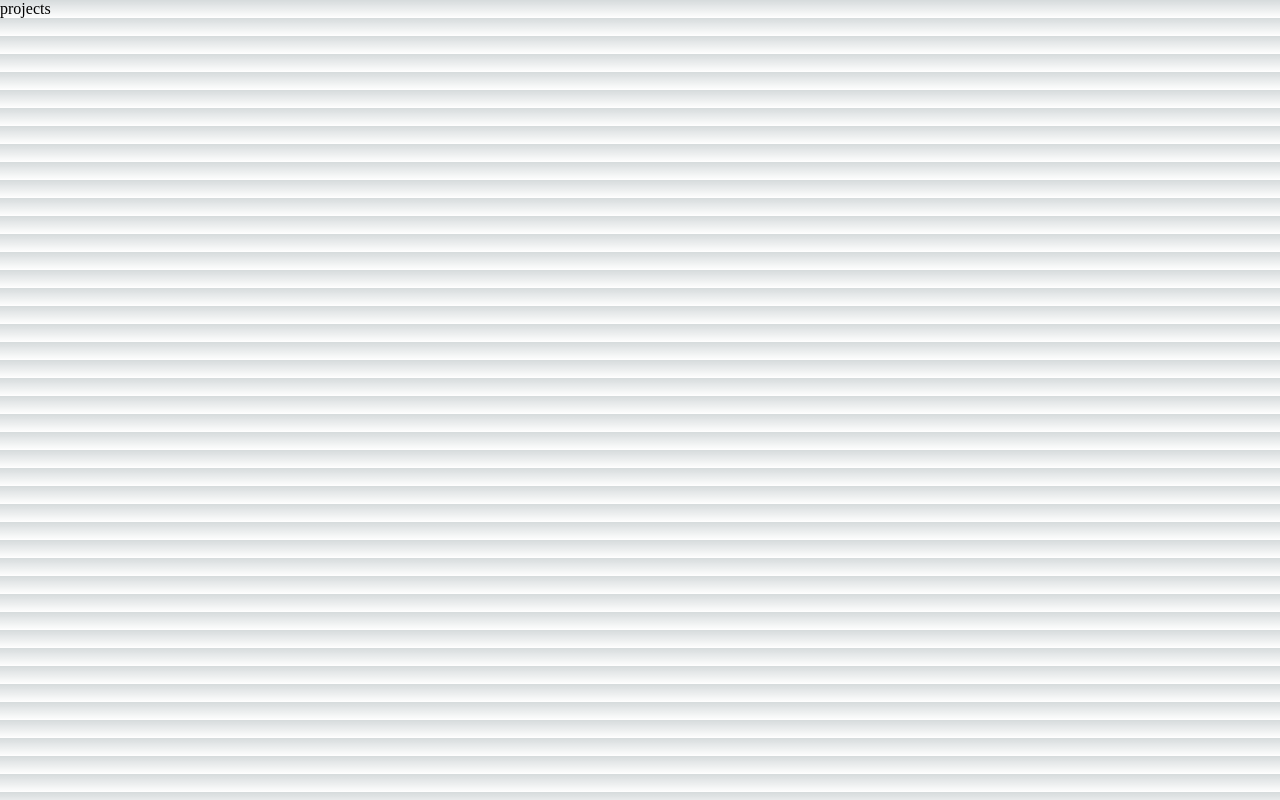
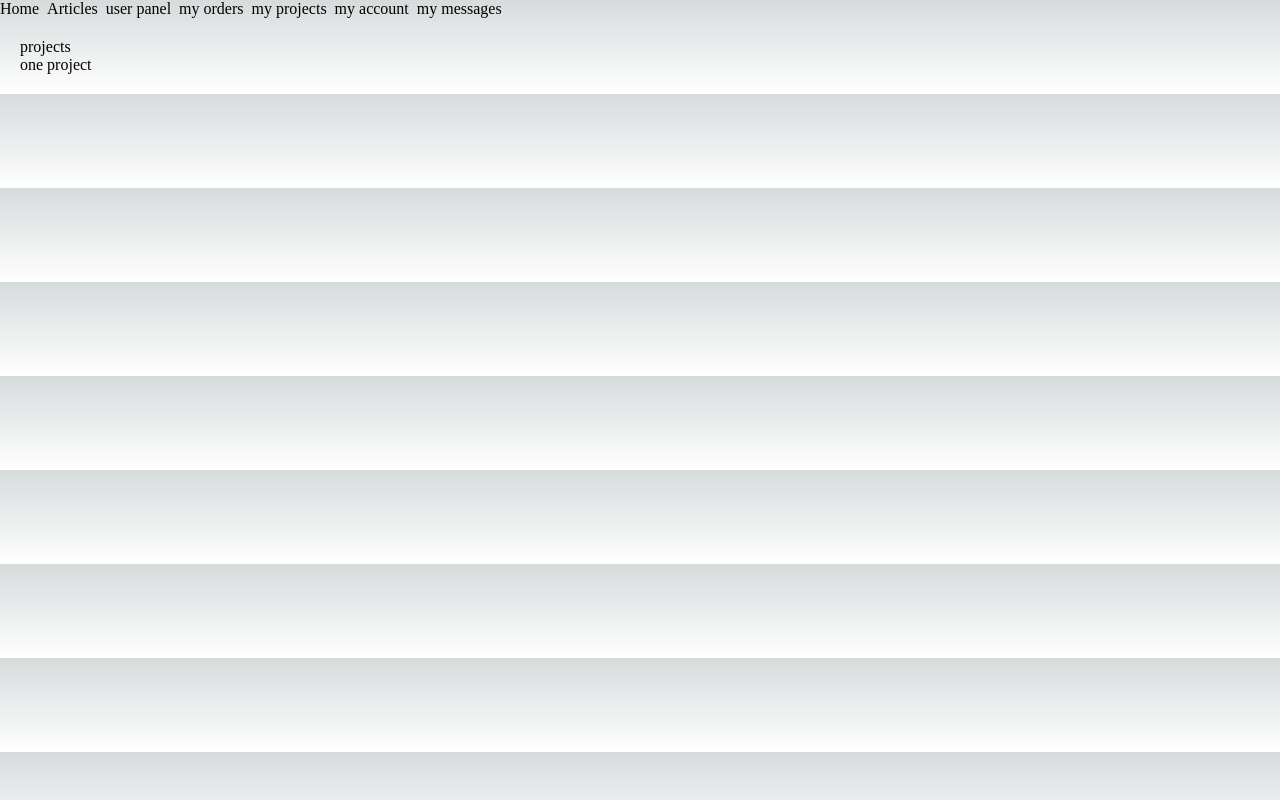
Before and after one commit to alirezaAslani-eng/nextJs-course, a Next.js app: page /admin/123/projects in a window 1280 px wide. Built offline with nearby package versions, Linux system fonts and the light colour scheme.

Commit message:
router -> link component

```diff
--- a/pages/_app.js
+++ b/pages/_app.js
@@ -1,5 +1,37 @@
-import '@/styles/globals.css'
+import "@/styles/globals.css";
+import Link from "next/link";
 
 export default function App({ Component, pageProps }) {
-  return <Component {...pageProps} />
+  return (
+    <>
+      <div style={{ display: "flex", alignItems: "center", gap: "4px" }}>
+        <Link href={"/"}>Home</Link>
+        <br />
+        <Link href={"/article"}>Articles</Link>
+        <br />
+        <Link href={"/user-panel"}>user panel</Link>
+        <br />
+        <Link href={"/user-panel/orders"}>my orders</Link>
+        <br />
+        <Link href={"/admin/123/projects"}>my projects</Link>
+        <br />
+        <Link href={"/admin/123/me"}>my account</Link>
+        <br />
+        <Link
+          href={{
+            pathname: "/admin/[admin_id]/notfication",
+            query: {
+              admin_id: "23",
+            },
+          }}
+        >
+          my messages
+        </Link>
+        <br />
+      </div>
+      <main style={{ padding: "20px" }}>
+        <Component {...pageProps} />
+      </main>
+    </>
+  );
 }
--- a/pages/admin/[admin_id]/projects/index.jsx
+++ b/pages/admin/[admin_id]/projects/index.jsx
@@ -1,9 +1,14 @@
-import React from 'react'
+import React from "react";
 
+import Link from "next/link";
 function projects() {
   return (
-    <div>projects</div>
-  )
+    <div>
+      projects
+      <br />
+      <Link href={"/admin/123/projects/34"}>one project</Link>
+    </div>
+  );
 }
 
-export default projects
+export default projects;
```
Also changed, not shown: pages/article/index.jsx (+9 -4 lines), 1 other file (tests, documents, lock files or other folders).
